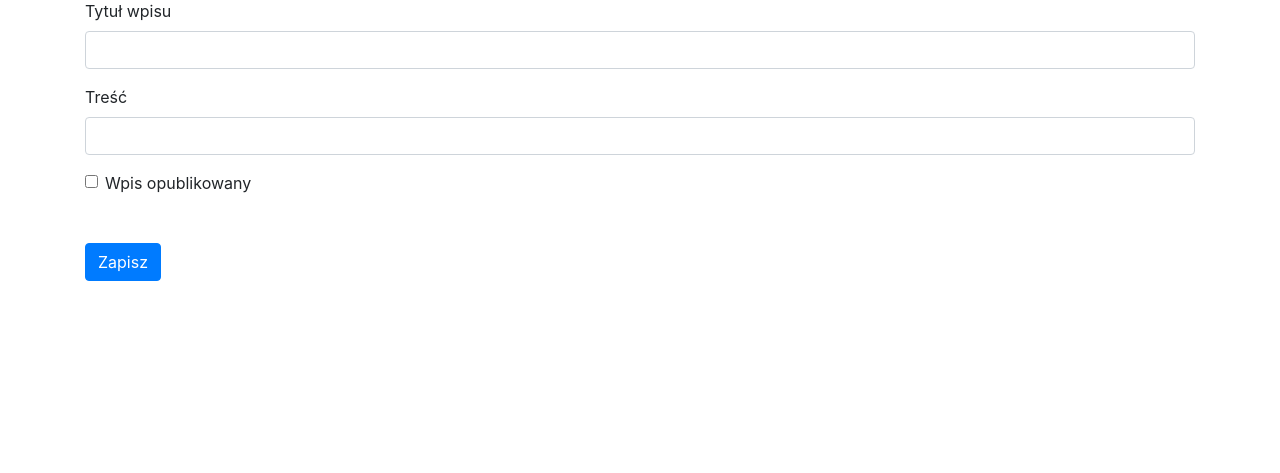
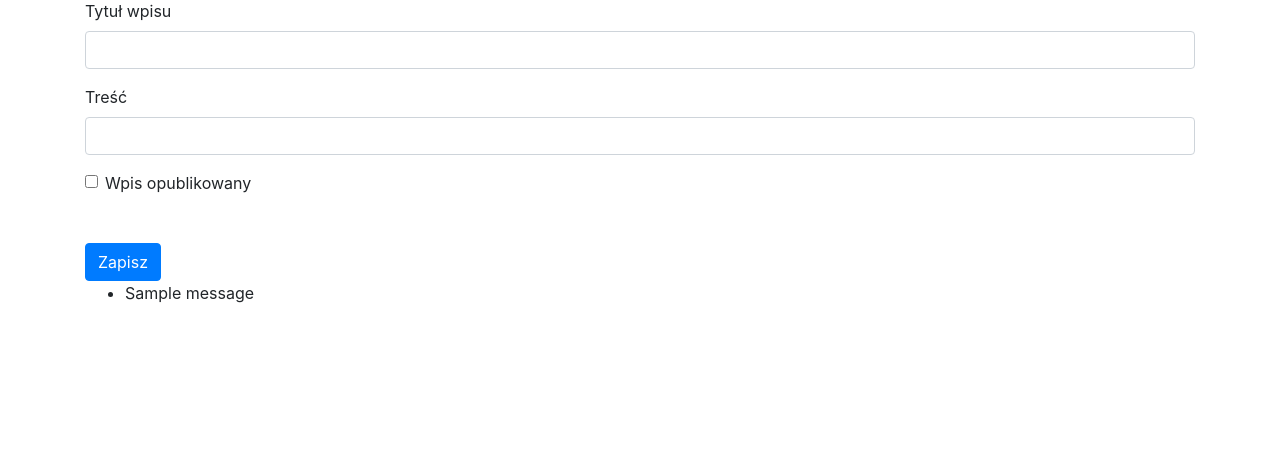
Before and after one commit to widawek/mini_blog, a Flask app: page /new-post/ in a window 1280 px wide. Shown: the part 123-596 px from the top of the page. Run offline with Flask 3, Linux system fonts and the light colour scheme; tables that the repository leaves empty hold one stand-in row (values such as "Sample post"); one stand-in notice (Sample message) is shown; some libraries are stand-ins or nearby versions.

Commit message:
Add flash message function if post added with success

```diff
--- a/blog/routes.py
+++ b/blog/routes.py
@@ -1,4 +1,4 @@
-from flask import render_template, request
+from flask import render_template, request, flash
 from blog import app
 from blog.models import Entry, db
 from blog.forms import EntryForm
@@ -25,6 +25,7 @@ def create_entry():
             )
             db.session.add(entry)
             db.session.commit()
+            flash('Post został dodany pomyślnie!', 'success')
         else:
             errors = form.errors
     return render_template("entry_form.html", form=form, errors=errors)
--- a/blog/templates/entry_form.html
+++ b/blog/templates/entry_form.html
@@ -21,5 +21,14 @@
     </div>
     <button type="submit" class="btn btn-primary mt-5">Zapisz</button>
 </form>
+{% with messages = get_flashed_messages() %}
+    {% if messages %}
+        <ul>
+            {% for message in messages %}
+                <li>{{ message }}</li>
+            {% endfor %}
+        </ul>
+    {% endif %}
+{% endwith %}
 
 {% endblock %}
```
Also changed, not shown: blog.db.
